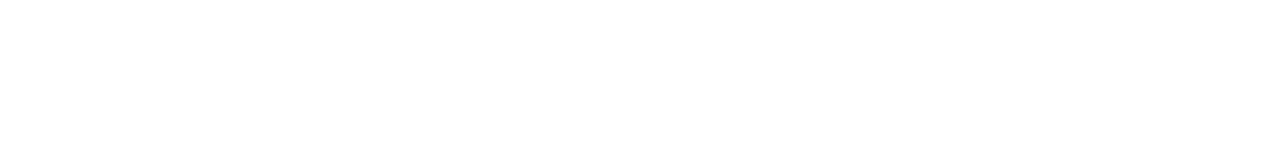
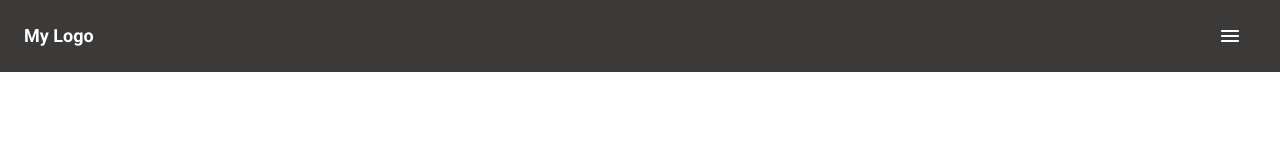
Before and after one commit to deniodev/Personal-Portfolio, a plain HTML site: page index.html in a window 1280 px wide. Drawn offline with Linux system fonts and the light colour scheme.

Commit message:
Add the logo and styling

```diff
--- a/index.html
+++ b/index.html
@@ -6,8 +6,16 @@
     <meta name="viewport" content="width=device-width, initial-scale=1.0">
     <title>Personal Portfolio</title>
     <link rel="stylesheet" href="style.css">
+    <link rel="preconnect" href="https://fonts.googleapis.com">
+    <link rel="preconnect" href="https://fonts.gstatic.com" crossorigin>
+    <link href="https://fonts.googleapis.com/css2?family=Roboto:wght@700&display=swap" rel="stylesheet">
 </head>
 <body>
-
+    <header  id="toolbar">
+      <div class="logo">
+        <h3>My Logo</h3>
+      </div>
+        <img class="union" src="/images/Union.png" alt="union">
+    </header>
 </body>
 </html>
--- a/style.css
+++ b/style.css
@@ -0,0 +1,39 @@
+#toolbar {
+  display: flex;
+  position: fixed;
+  width: 100%;
+  height: 4.5rem;
+  left: 0;
+  top: 0;
+  justify-content: space-between;
+  align-items: center;
+  background-color: #3C3A39;
+}
+
+#toolbar .logo {
+  margin-left: 1.5rem;
+  color: #FFFFFF;
+
+}
+
+#toolbar .logo h3 {
+  font-family: "Roboto", sans-serif;
+  font-style: normal;
+  font-weight: 700;
+  font-size: 1.125rem;
+  line-height: 1.5rem;
+  color: #FFFFFF;
+}
+
+.union {
+width: 18px;
+height: 12px;
+margin-right: 41px;
+align-items: flex-end;
+}
+
+
+
+@media (min-width: 768px) {
+
+}
```
